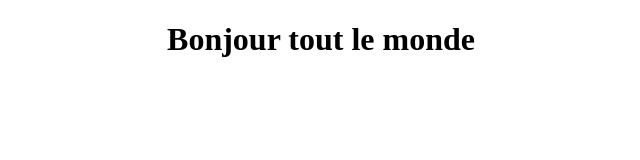
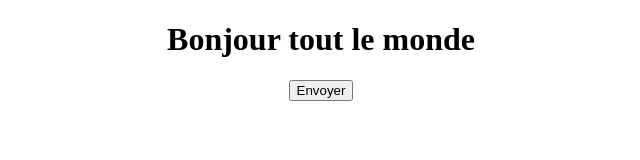
Before and after one commit to SetraKely07/git_tuto, a plain HTML site: page index.html in a window 1280 px wide. Shown: the whole page, without its empty margins (319-959 px from the left). Drawn offline with Linux system fonts and the light colour scheme.

Commit message:
Ajout styles.css

```diff
--- a/index.html
+++ b/index.html
@@ -3,15 +3,15 @@
 <head>
     <meta charset="UTF-8">
     <title>Title</title>
-    <style>
-        .center{
-            text-align: center;
-        }
-    </style>
+    <link rel="stylesheet" href="styles.css">
 </head>
 <body>
     <div class="center">
         <h1>Bonjour tout le monde</h1>
+
+        <div class="form-group">
+            <button>Envoyer</button>
+        </div>
     </div>
 </body>
 </html>
--- /dev/null
+++ b/styles.css
@@ -0,0 +1,8 @@
+.center{
+    text-align: center;
+}
+
+.form-group{
+    display: block;
+    margin: 15px 0px;
+}
```
